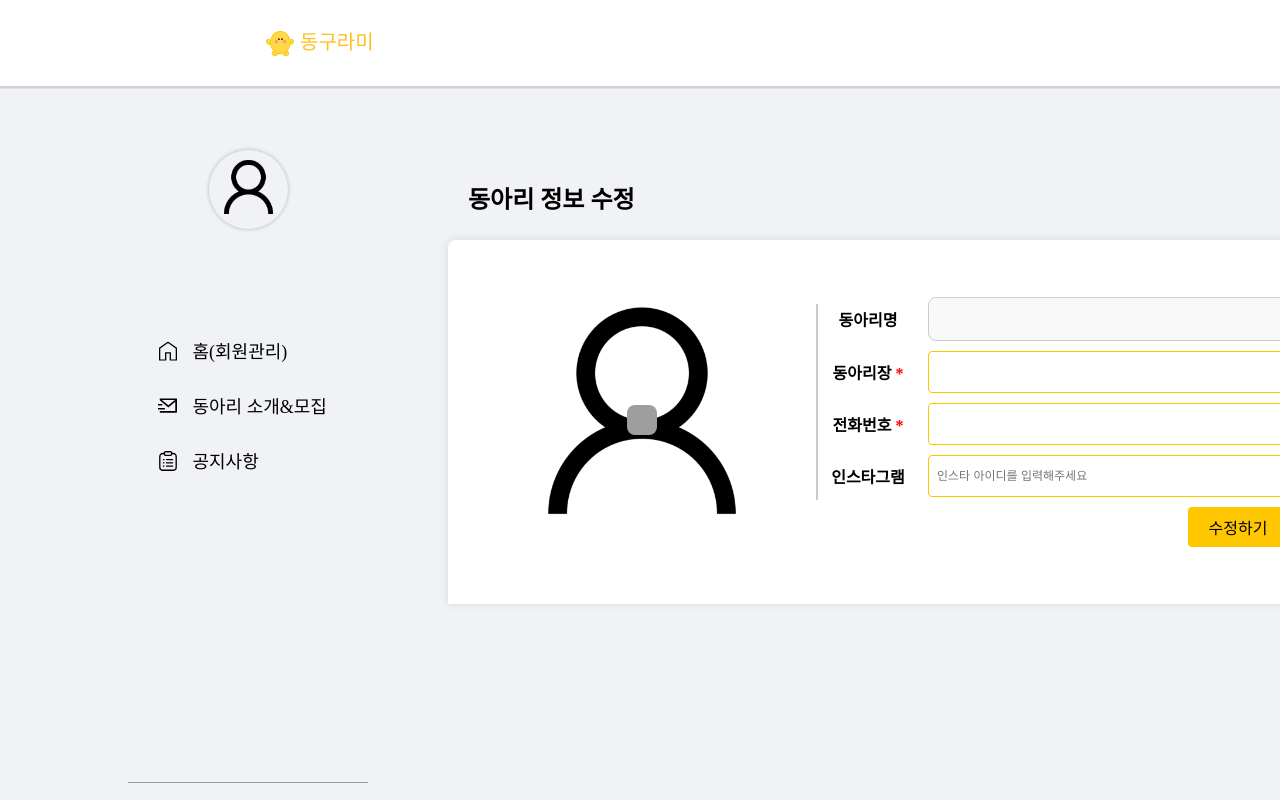
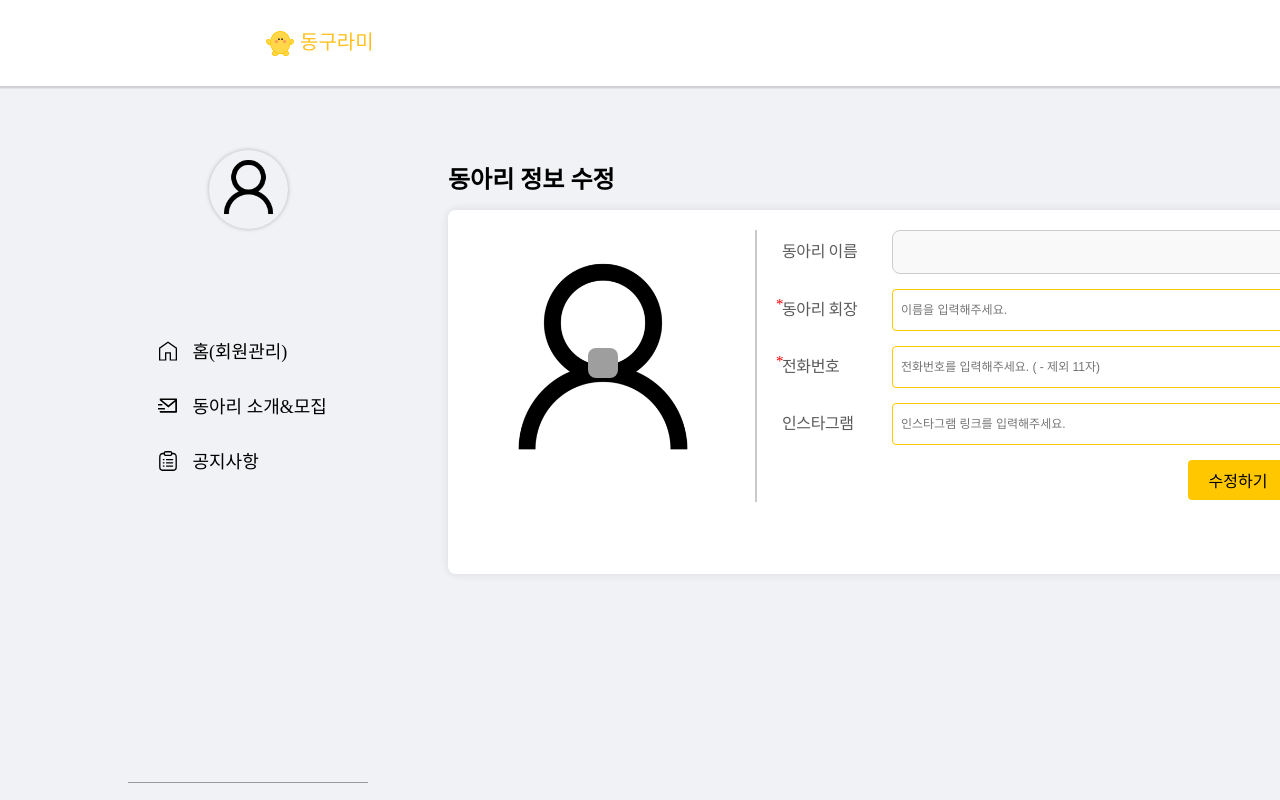
Before and after one commit to USW-Circle-Link/USW-Circle-Link-Web, a Vue app: page /main/profileedit in a window 1280 px wide. Shown: the top 800 px of the page. Built offline with nearby package versions, Linux system fonts and the light colour scheme; no server answers; grey boxes are pictures that could not be loaded.

Commit message:
1/1 30% 수정

```diff
--- a/src/components/ClubLeader/ProfileEdit.vue
+++ b/src/components/ClubLeader/ProfileEdit.vue
@@ -8,39 +8,54 @@
             alt="동아리 이미지"
             @load="onImageLoad"
             @error="onImageError"
+            ref="mainImage"
         />
         <div class="edit-icon" @click="triggerFileInput">
           <img src="@/assets/penbrush.png" alt="Edit Icon" />
         </div>
         <input type="file" ref="fileInput" @change="onFileChange" style="display: none;" />
       </div>
-      <div class="vertical-line"></div>
+
+      <div class="vertical-line" :style="{ height: imageHeight + 'px' }"></div>
+
       <div class="form-container">
         <form @submit.prevent="updateProfile">
           <div class="form-group">
-            <label for="clubName">동아리명</label>
+            <label for="title">
+              <div class="label-container">
+                동아리 이름
+              </div>
+            </label>
             <input type="text" id="clubName" v-model="clubName" class="club-name-input" readonly />
           </div>
           <div class="form-group">
-            <label for="leaderName">
-              동아리장 <span style="color: red;">*</span>
+            <label for="title">
+              <div class="label-container">
+                <span class="required">*</span>동아리 회장
+              </div>
             </label>
-            <input type="text" id="leaderName" v-model="leaderName" class="standard-input" />
+            <input type="text" id="leaderName" v-model="leaderName" class="standard-input" placeholder="이름을 입력해주세요." />
           </div>
           <div class="form-group">
-            <label for="phoneNumber">
-              전화번호 <span style="color: red;">*</span>
+            <label for="title">
+              <div class="label-container">
+                <span class="required">*</span>전화번호
+              </div>
             </label>
-            <input type="text" id="phoneNumber" v-model="leaderHp" class="standard-input" />
+            <input type="text" id="phoneNumber" v-model="leaderHp" class="standard-input" placeholder="전화번호를 입력해주세요. ( - 제외 11자)" />
           </div>
           <div class="form-group">
-            <label for="clubInsta">인스타그램</label>
+            <label for="title">
+              <div class="label-container">
+                인스타그램
+              </div>
+            </label>
             <input
                 type="text"
                 id="clubInsta"
                 v-model="clubInsta"
                 class="standard-input"
-              placeholder="인스타 아이디를 입력해주세요"
+                placeholder="인스타그램 링크를 입력해주세요."
                 maxlength="25"
             />
           </div>
@@ -70,7 +85,8 @@ export default {
       file: null,  // 업로드할 파일
       clubName: '', // 동아리명
       clubInfo: {}, // 클럽 정보를 저장할 객체
-      presignedUrl: '' // S3 업로드를 위한 사전 서명된 URL
+      presignedUrl: '', // S3 업로드를 위한 사전 서명된 URL
+      imageHeight: 220, // 초기 높이 설정
     };
   },
   async created() {
@@ -228,53 +244,67 @@ export default {
 
     onImageLoad() {
       console.log("이미지가 성공적으로 로딩되었습니다.");
+      this.updateVerticalLineHeight();
+    },
+    updateVerticalLineHeight() {
+      const imageElement = this.$refs.mainImage;
+      if (imageElement) {
+        this.imageHeight = imageElement.clientHeight;
+      }
     },
 
     onImageError() {
       console.error("이미지 로딩에 실패했습니다.");
       this.mainPhoto = this.defaultPhotoUrl;
     }
-  }
+  },
+  mounted() {
+    this.updateVerticalLineHeight();
+  },
 };
 </script>
 
-
 <style scoped>
 .profile-edit-container {
-  padding-top: 50px;
+  padding-top: 20px;
   text-align: center;
   position: relative;
 }
 
 .profile-title {
   position: absolute;
-  top: 20px;
-  left: 20px;
+  top: 0px;
 }
 
 .profile-edit {
   display: flex;
-  justify-content: center;
-  align-items: center;
+  justify-content: flex-start; /* Align items to the start horizontally */
+  align-items: flex-start;
   background: #fff;
   padding: 20px;
   box-shadow: 0 0 10px rgba(0, 0, 0, 0.1);
   width: 820px;
   height: 324px;
   margin: 0 auto;
-  border-radius: 8px 0px 0px 0px;
+  border-radius: 8px;
   margin: 50px auto 0 auto;
+  position: relative;
 }
 
 .image-container {
   position: relative;
-  flex: 1;
+  flex: 0.8;
+  display: flex;
+  justify-content: center;
+  align-items: center;
 }
 
 .image-container img {
-  width: 300px;
+  width: 270px;
   height: auto;
   border-radius: 8px;
+  margin: 0; /* Remove any margins */
+  padding: 0; /* Remove any padding */
 }
 
 .edit-icon {
@@ -292,30 +322,53 @@ export default {
 
 .vertical-line {
   width: 0px;
-  height: 194px;
   border: 1px solid #CACACA;
   margin-bottom: 40px;
+  margin-left: 17px;
+  margin-right: 25px;
 }
 
 .form-container {
-  flex: 1;
+  flex: 1.5;
 }
 
 .form-group {
   display: flex;
   align-items: center;
   gap: 10px;
-  margin-bottom: 10px;
+  margin-bottom: 15px;
+}
+
+.label-container {
+  position: relative;
+  display: flex;
+  flex-direction: column;
+  align-items: flex-start;
+}
+
+.required {
+  position: absolute;
+  top: -6px; /* Adjust as needed */
+  left: -6px; /* Adjust as needed */
+  color: red;
+  font-size: 15px;
+  line-height: 1;
 }
 
 label {
   width: 100px;
-  font-weight: bold;
-  color: #000;
+  color: #5A5A5A;
+  font-family: Pretendard;
+  font-size: 16px;
+  font-style: normal;
+  font-weight: 400;
+  line-height: 14px; /* 87.5% */
+  letter-spacing: -0.4px;
+  text-align: left;
 }
 
 .club-name-input {
-  width: 360.02px;
+  flex: 1;
   padding: 12px;
   border: 1px solid #ccc;
   border-radius: 8px;
```
Lines whose indentation alone changed are shown as unchanged.
